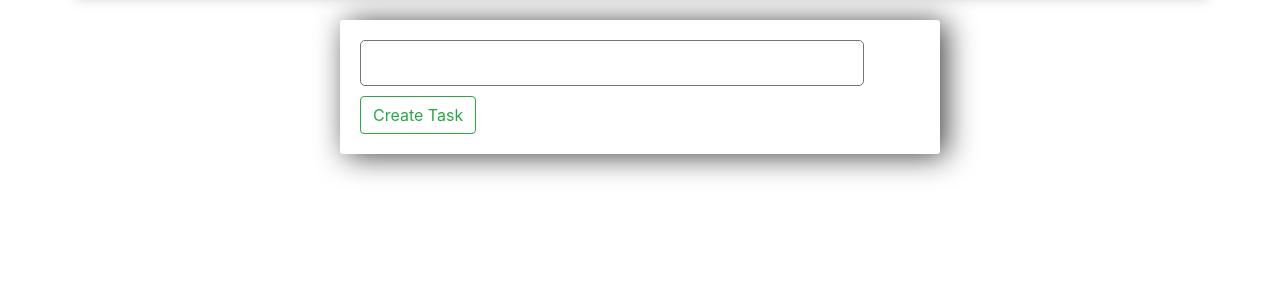
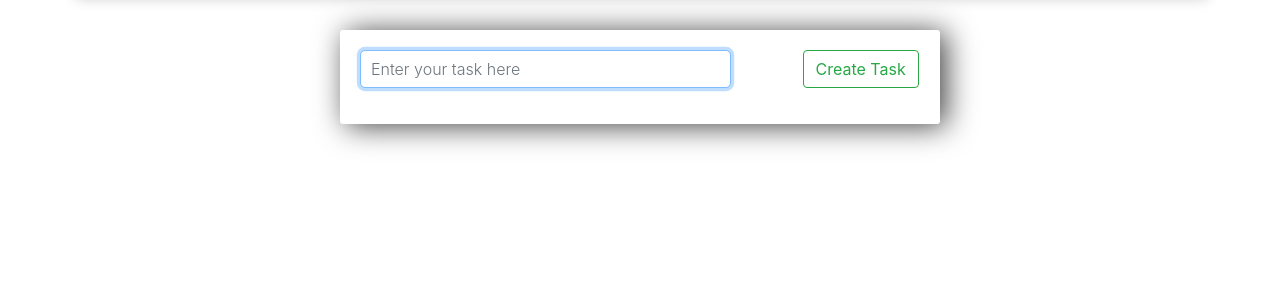
Before and after one commit to Gandabh/ToDo-App, a Django app: page / in a window 1280 px wide. Shown: the part 106-406 px from the top of the page. Run offline with Django 3.2, Linux system fonts and the light colour scheme; the visitor is signed in with stand-in values (Sample User, id 1); data that the repository does not hold is empty; some libraries are stand-ins or nearby versions.

Commit message:
templates modified

```diff
--- /dev/null
+++ b/static/css/list.css
@@ -0,0 +1,3 @@
+.body{
+    background-color:rgb(240, 220, 38);
+}
--- a/static/css/main.css
+++ b/static/css/main.css
@@ -204,7 +204,7 @@
 
         .center-column{
             width:600px;
-            margin: 20px auto;
+            margin: 30px auto;
             padding:20px;
             background-color: #fff;
             border-radius: 3px;
--- a/tasks/forms.py
+++ b/tasks/forms.py
@@ -2,8 +2,14 @@
 from django.db.models import fields
 from django.forms import ModelForm
 from .models import *
+from django.forms.fields import CharField
 
 class TaskForm(forms.ModelForm):
+    title = CharField(widget=forms.TextInput(attrs={'autofocus': True,
+                                                            'class': 'form-control',
+                                                            'placeholder': 'Enter your task here'
+                                                            }))
+
 
     class Meta:
         model=Task
--- a/tasks/templates/list.html
+++ b/tasks/templates/list.html
@@ -7,6 +7,7 @@
     <meta name="viewport" content="width=device-width, initial-scale=1.0">
     <link rel="stylesheet" href="https://stackpath.bootstrapcdn.com/bootstrap/4.3.1/css/bootstrap.min.css" integrity="sha384-ggOyR0iXCbMQv3Xipma34MD+dH/1fQ784/j6cY/iJTQUOhcWr7x9JvoRxT2MZw1T" crossorigin="anonymous">
     <link href="{% static 'css/main.css' %}" rel="stylesheet">
+    <link href="{% static 'css/list.css' %}" rel="stylesheet">
     <link rel="stylesheet" href="https://maxcdn.bootstrapcdn.com/bootstrap/4.0.0/css/bootstrap.min.css" integrity="sha384-Gn5384xqQ1aoWXA+058RXPxPg6fy4IWvTNh0E263XmFcJlSAwiGgFAW/dAiS6JXm" crossorigin="anonymous">
 
 
@@ -38,13 +39,19 @@
 </nav>
 </div>
 
-    <div class="center-column">
-
+<div class="center-column">
+       <ul class="row">
+        <li class="col-md-9">
         <form method="POST" action="/">
             {% csrf_token %}
             {{form.title}}
-           <button class="btn btn-outline-success" style="margin-top:10px" type="submit">Create Task</button>
+        </li>
+        <li class="col-md-3">
+           <button class="btn btn-outline-success"  type="submit">Create Task</button>
+        </li>
         </form>
+
+       </ul>
 
         <div class="todo-list">
 
```
